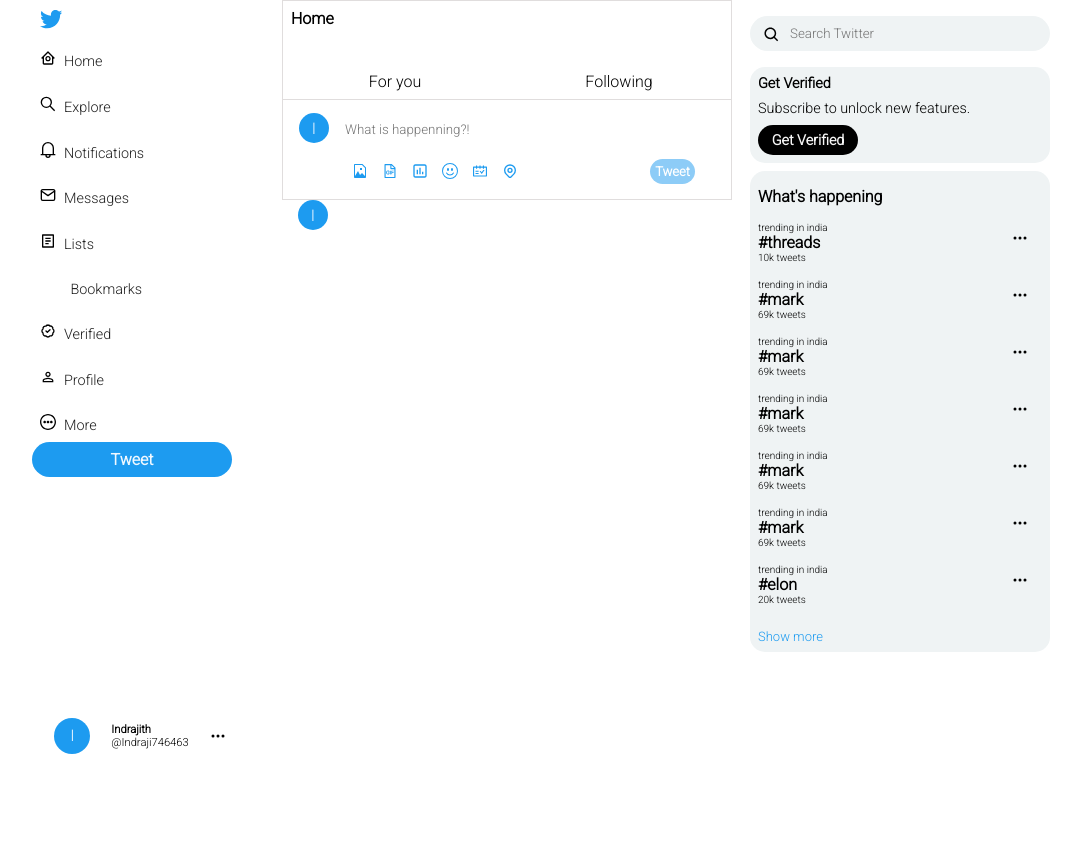
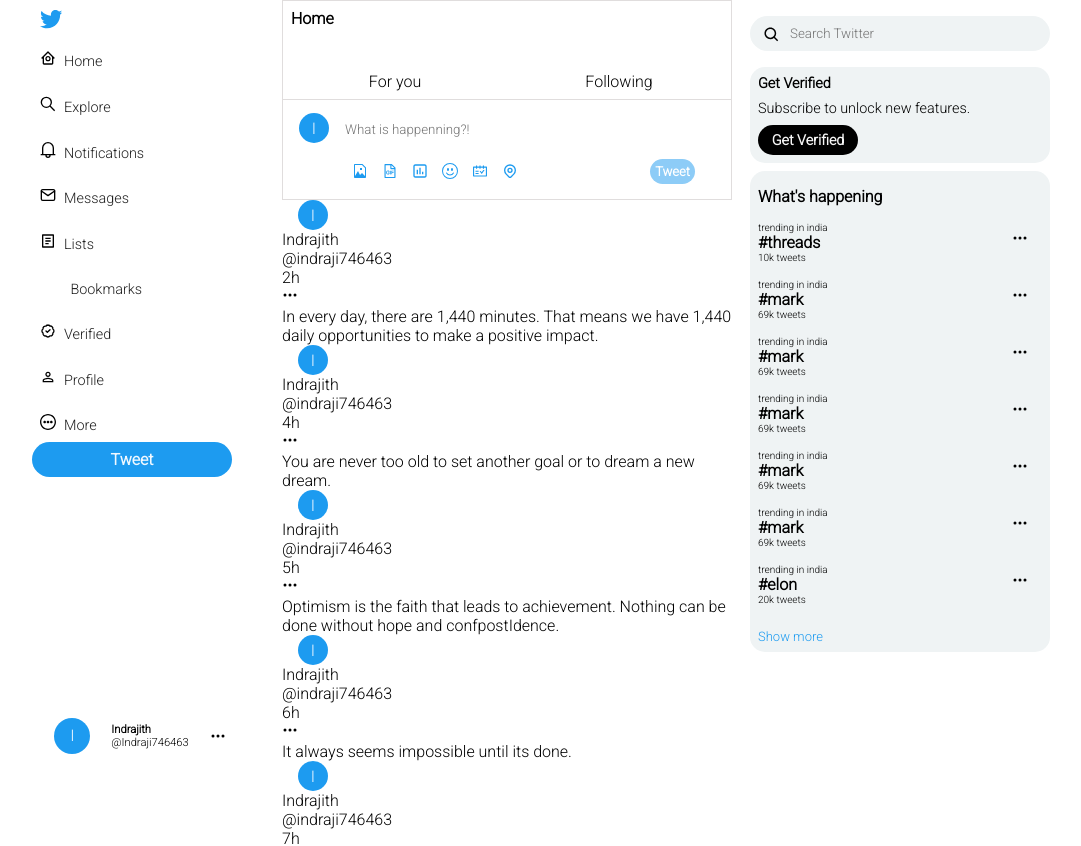
Before and after one commit to indracit/react_twitter_clone, a React (Vite) app: page / in a window 1280 px wide. Shown: the top 846 px of the page, without its empty margins (98-1179 px from the left). Before the commit the page ends 800 px from the top, so only its background shows below. Built offline with nearby package versions, Linux system fonts and the light colour scheme; some icons are missing.

Commit message:
view post

```diff
--- a/src/components/Viewpost.jsx
+++ b/src/components/Viewpost.jsx
@@ -1,197 +1,220 @@
+import { useState } from 'react';
 import '../styles/sidebar.scss';
+import {BsThreeDots} from 'react-icons/bs';
 
-const userDetails = {
-id: 1,
+const userDetails = [{
+userId: 1,
 name:'Indrajith',
 username:'indraji746463',
 isVerified : true,
-}
+}]
 
 const post = [
   {
-    id:1,
+    postId:1,
     body : 'In every day, there are 1,440 minutes. That means we have 1,440 daily opportunities to make a positive impact.',
     otherDetails : {
       comments: 200,
       retweets : 100,
       likes : 400,
       views : 288,
-    },
+    }, userId : 1,
     postedtime:'2h'
   },
   {
-    id:2,
+    postId:2,
     body : 'You are never too old to set another goal or to dream a new dream.',
     otherDetails : {
       comments: 200,
       retweets : 100,
       likes : 400,
       views : 288,
-    },
+    }, userId : 1,
     postedtime:'4h'
   },
   {
-    id:3,
-    body : 'Optimism is the faith that leads to achievement. Nothing can be done without hope and confidence.',
+    postId:3,
+    body : 'Optimism is the faith that leads to achievement. Nothing can be done without hope and confpostIdence.',
     otherDetails : {
       comments: 200,
       retweets : 100,
       likes : 400,
       views : 288,
-    },
+    }, userId : 1,
     postedtime:'5h'
   },
   {
-    id:4,
+    postId:4,
     body : 'It always seems impossible until its done.',
     otherDetails : {
       comments: 200,
       retweets : 100,
       likes : 400,
       views : 288,
-    },
+    }, userId : 1,
     postedtime:'6h'
   },
   {
-    id:5,
+    postId:5,
     body : 'It does not matter how slowly you go as long as you do not stop.',
     otherDetails : {
       comments: 200,
       retweets : 100,
       likes : 400,
       views : 288,
-    },
+    }, userId : 1,
     postedtime:'7h'
   },
   {
-    id:6,
+    postId:6,
     body : 'If youre going through hell, keep going.',
     otherDetails : {
       comments: 200,
       retweets : 100,
       likes : 400,
       views : 288,
-    },
+    }, userId : 1,
     postedtime:'8h'
   },
   {
-    id:7,
+    postId:7,
     body : 'It does not matter how slowly you go as long as you do not stop.',
     otherDetails : {
       comments: 200,
       retweets : 100,
       likes : 400,
       views : 288,
-    },
+    }, userId : 1,
     postedtime:'9h'
   },
   {
-    id:8,
+    postId:8,
     body : 'If youre going through hell, keep going.',
     otherDetails : {
       comments: 200,
       retweets : 100,
       likes : 400,
       views : 288,
-    },
+    }, userId : 1,
     postedtime:'10h'
   },
   {
-    id:9,
-    body : 'Believe in yourself! Have faith in your abilities! Without a humble but reasonable confidence in your own powers you cannot be successful or happy.',
+    postId:9,
+    body : 'Believe in yourself! Have faith in your abilities! Without a humble but reasonable confpostIdence in your own powers you cannot be successful or happy.',
     otherDetails : {
       comments: 200,
       retweets : 100,
       likes : 400,
       views : 288,
-    },
+    }, userId : 1,
     postedtime:'11h'
   },
   {
-    id:10,
+    postId:10,
     body : 'Our greatest weakness lies in giving up. The most certain way to succeed is always to try just one more time.',
     otherDetails : {
       comments: 200,
       retweets : 100,
       likes : 400,
       views : 288,
-    },
+    }, userId : 1,
     postedtime:'12h'
   },
   {
-    id:11,
-    body : 'Believe in yourself! Have faith in your abilities! Without a humble but reasonable confidence in your own powers you cannot be successful or happy.',
+    postId:11,
+    body : 'Believe in yourself! Have faith in your abilities! Without a humble but reasonable confpostIdence in your own powers you cannot be successful or happy.',
     otherDetails : {
       comments: 200,
       retweets : 100,
       likes : 400,
       views : 288,
-    },
+    }, userId : 1,
     postedtime:'13h'
   },
   {
-    id:12,
+    postId:12,
     body : 'Start where you are. Use what you have. Do what you can.',
     otherDetails : {
       comments: 200,
       retweets : 100,
       likes : 400,
       views : 288,
-    },
+    }, userId : 1,
     postedtime:'14h'
   },
   {
-    id:13,
+    postId:13,
     body : 'Our greatest weakness lies in giving up. The most certain way to succeed is always to try just one more time.',
     otherDetails : {
       comments: 200,
       retweets : 100,
       likes : 400,
       views : 288,
-    },
+    }, userId : 1,
     postedtime:'15h'
   },
   {
-    id:14,
-    body : 'Believe in yourself! Have faith in your abilities! Without a humble but reasonable confidence in your own powers you cannot be successful or happy.',
+    postId:14,
+    body : 'Believe in yourself! Have faith in your abilities! Without a humble but reasonable confpostIdence in your own powers you cannot be successful or happy.',
     otherDetails : {
       comments: 200,
       retweets : 100,
       likes : 400,
       views : 288,
-    },
+    }, userId : 1,
     postedtime:'16h'
   },
   {
-    id:15,
+    postId:15,
     body : 'Our greatest weakness lies in giving up. The most certain way to succeed is always to try just one more time.',
     otherDetails : {
       comments: 200,
       retweets : 100,
       likes : 400,
       views : 288,
-    },
+    }, userId : 1,
     postedtime:'17h'
   },
   {
-    id:16,
-    body : 'Believe in yourself! Have faith in your abilities! Without a humble but reasonable confidence in your own powers you cannot be successful or happy.',
+    postId:16,
+    body : 'Believe in yourself! Have faith in your abilities! Without a humble but reasonable confpostIdence in your own powers you cannot be successful or happy.',
     otherDetails : {
       comments: 200,
       retweets : 100,
       likes : 400,
       views : 288,
-    },
+    }, userId : 1,
     postedtime:'18h'
   },
 ]
 
 
 const Viewpost = () => {
+
+  const [user] = useState(userDetails);
+  const [posts] = useState(post);
+
   return (
     <div>
-      <div className="userimg">I</div>
+      { posts.map((data)=>  <div  key={data.postId}>
+        <div className="userimg">I</div>
+        <div>
+          <div className='post-header'>
+            <p>{userDetails.find(obj=>obj.userId===data.userId).name}</p>
+            <p>{'@'+userDetails.find(obj=>obj.userId===data.userId).username}</p>
+            <p>{data.postedtime}</p>
+            <BsThreeDots/>
+          </div>
+          <div className='post-body'>
+            <p>{data.body}</p>
+          </div>
+          <div className='post-footer'></div>
+        </div>
+      </div>
+      )}
+
     </div>
+
   )
 }
 
--- a/src/pages/Home.jsx
+++ b/src/pages/Home.jsx
@@ -1,5 +1,6 @@
 import Addpost from "../components/Addpost"
 import Viewpost from "../components/Viewpost"
+import '../styles/home.scss';
 const Home = () => {
     return (
     <div className="home">
--- /dev/null
+++ b/src/styles/home.scss
@@ -0,0 +1,4 @@
+.home{
+    width: 450px;
+
+}
--- a/src/styles/sidebar.scss
+++ b/src/styles/sidebar.scss
@@ -402,10 +402,9 @@ padding: .4rem;
         border-style: none;
 
     }
-
 }
 
-.userimg{
+.userimg {
     margin-left: 1rem;
     @include center;
     width: 30px;
```
